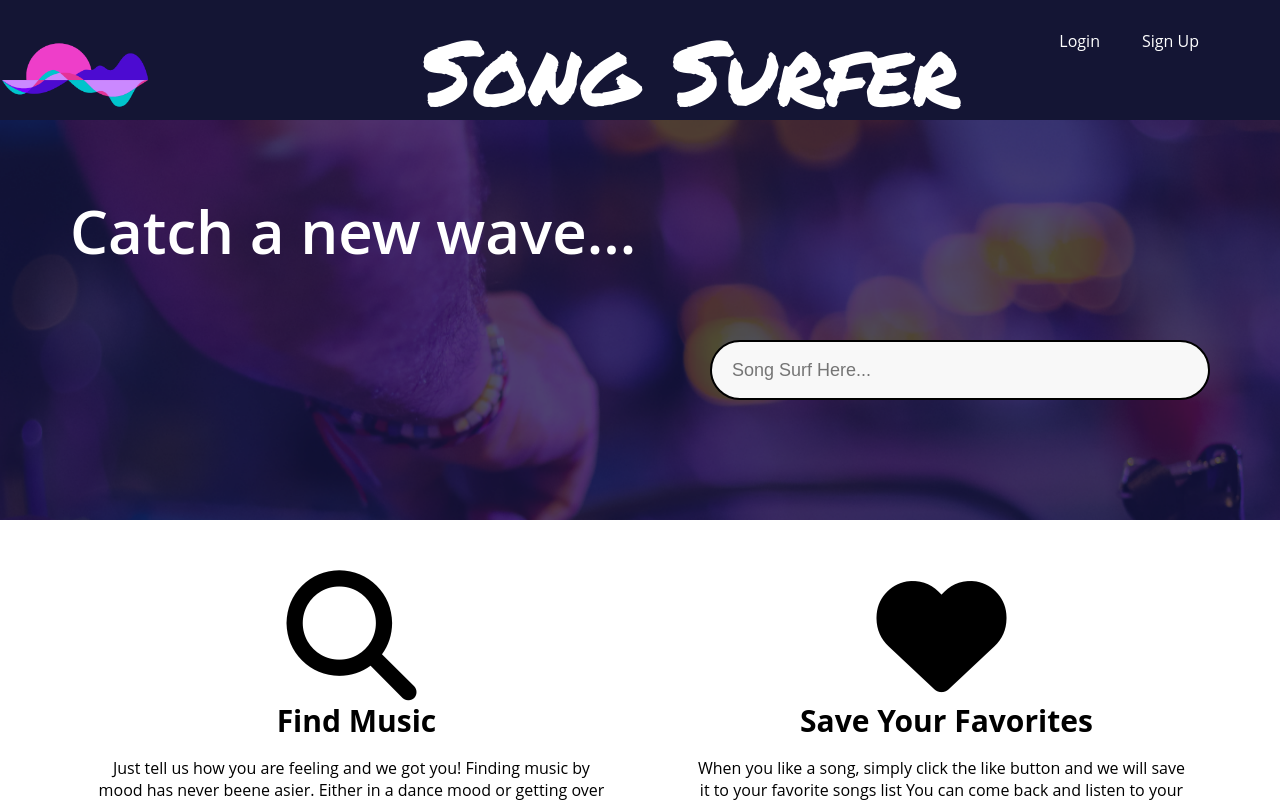
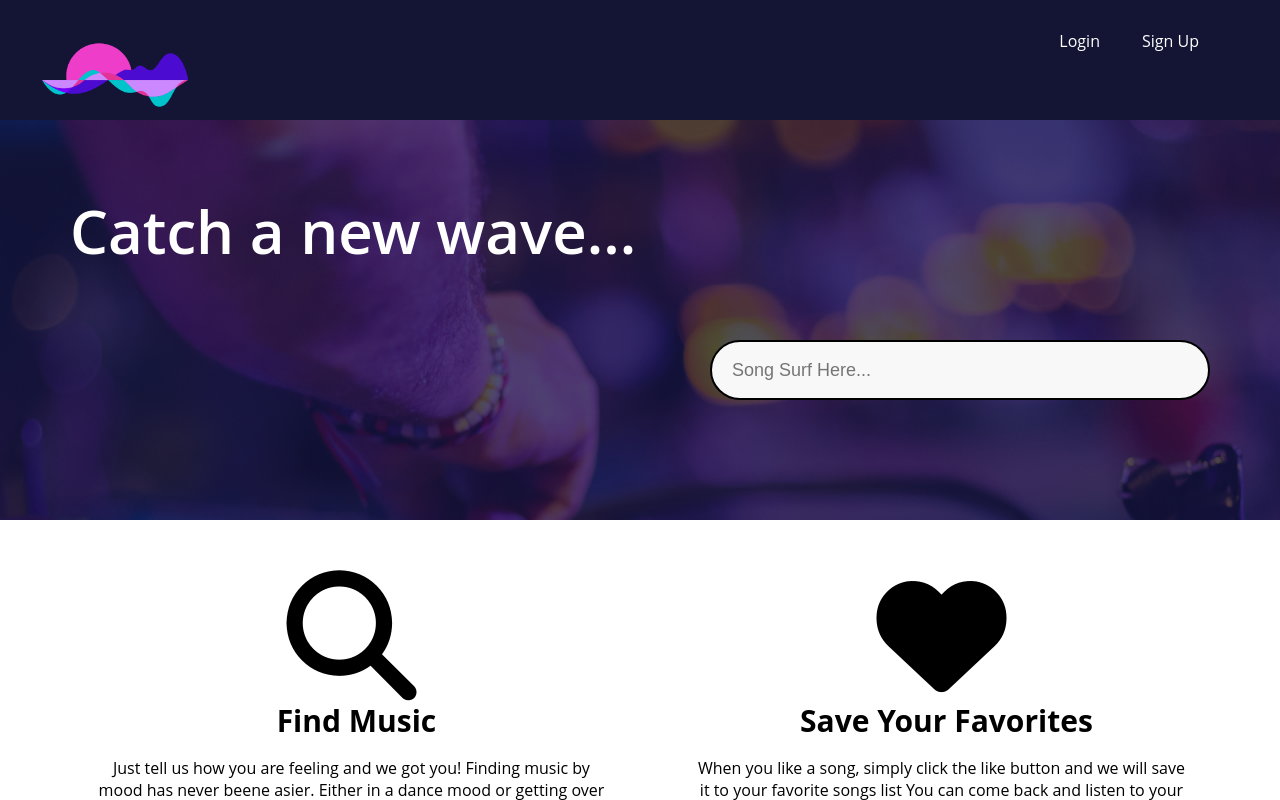
Before and after one commit to Spotify-Song-3/front-end, a React (Create React App) app: page / in a window 1280 px wide. Built offline with nearby package versions, Linux system fonts and the light colour scheme.

Commit message:
Logo position

```diff
--- a/src/SCSS/layout/_header.scss
+++ b/src/SCSS/layout/_header.scss
@@ -13,9 +13,6 @@
 
 .logo {
   width: 150px;
-  position: absolute;
-  top: 0rem;
-  left: 0rem;
 }
 .header-links-container {
   text-align: right;
--- a/src/components/Header.js
+++ b/src/components/Header.js
@@ -29,7 +29,6 @@ const Header = props => {
             <img className="logo" src={logo} />
           </Link>
         </div>
-        <h1 className="title">Song Surfer</h1>
         <div className="header-links-container">
           <div className="header-links">
             {isLoggedIn ? (
```
